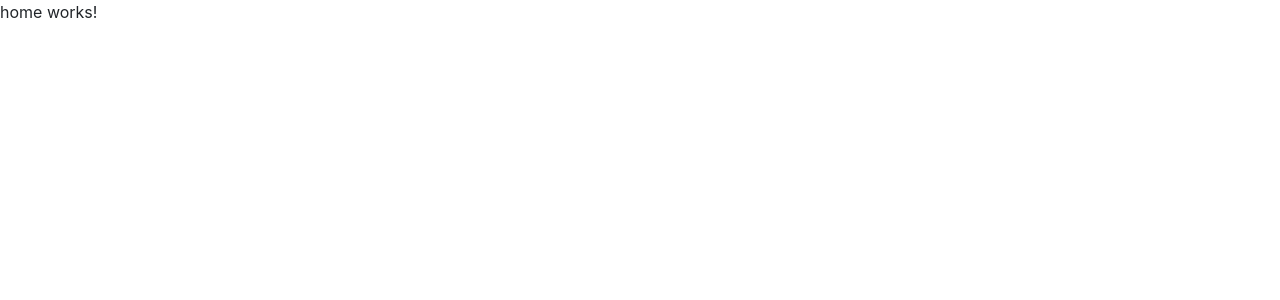
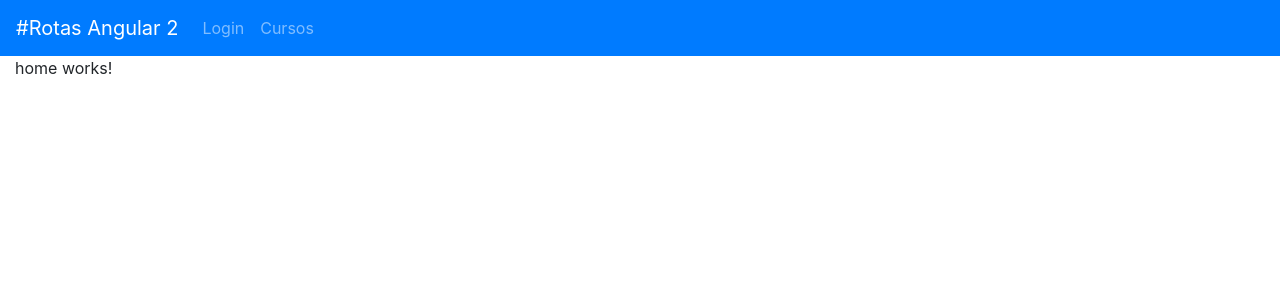
Before and after one commit to PedroFerreiraCJr/angular-routes, an Angular app: page / in a window 1280 px wide. Shown: the top 300 px of the page. Built offline with nearby package versions, Linux system fonts and the light colour scheme.

Commit message:
aula sobre implementação de navbar de acesso as rotas do app

```diff
--- a/src/app/app.component.html
+++ b/src/app/app.component.html
@@ -1,5 +1,27 @@
+<nav class="navbar navbar-expand-lg navbar-dark bg-primary">
+  <!-- a diretiva routerLink é quem é responsável por acionar uma rota configurado no modulo -->
+  <a routerLink="" class="navbar-brand">#Rotas Angular 2</a>
+  <button class="navbar-toggler" type="button" data-toggle="collapse" data-target="#navbarSupportedContent"
+    aria-controls="navbarSupportedContent" aria-expanded="false" aria-label="Toggle navigation">
+    <span class="navbar-toggler-icon"></span>
+  </button>
+
+  <div class="collapse navbar-collapse" id="navbarSupportedContent">
+    <ul class="navbar-nav mr-auto">
+      <li class="nav-item">
+        <a routerLink="/login" class="nav-link">Login</a>   <!-- diretiva routerLink para /login -->
+      </li>
+      <li class="nav-item">
+        <a routerLink="/cursos" class="nav-link">Cursos</a>   <!-- diretiva routerLink para /cursos -->
+      </li>
+    </ul>
+  </div>
+</nav>
+
 <!--
   Esta é a tag do Angular 2 que faz com que determinado componente acionado
   pela rota seja renderizado nesta parte da tela.
 -->
-<router-outlet></router-outlet>
+<div class="container-fluid">
+  <router-outlet></router-outlet>
+</div>
```
